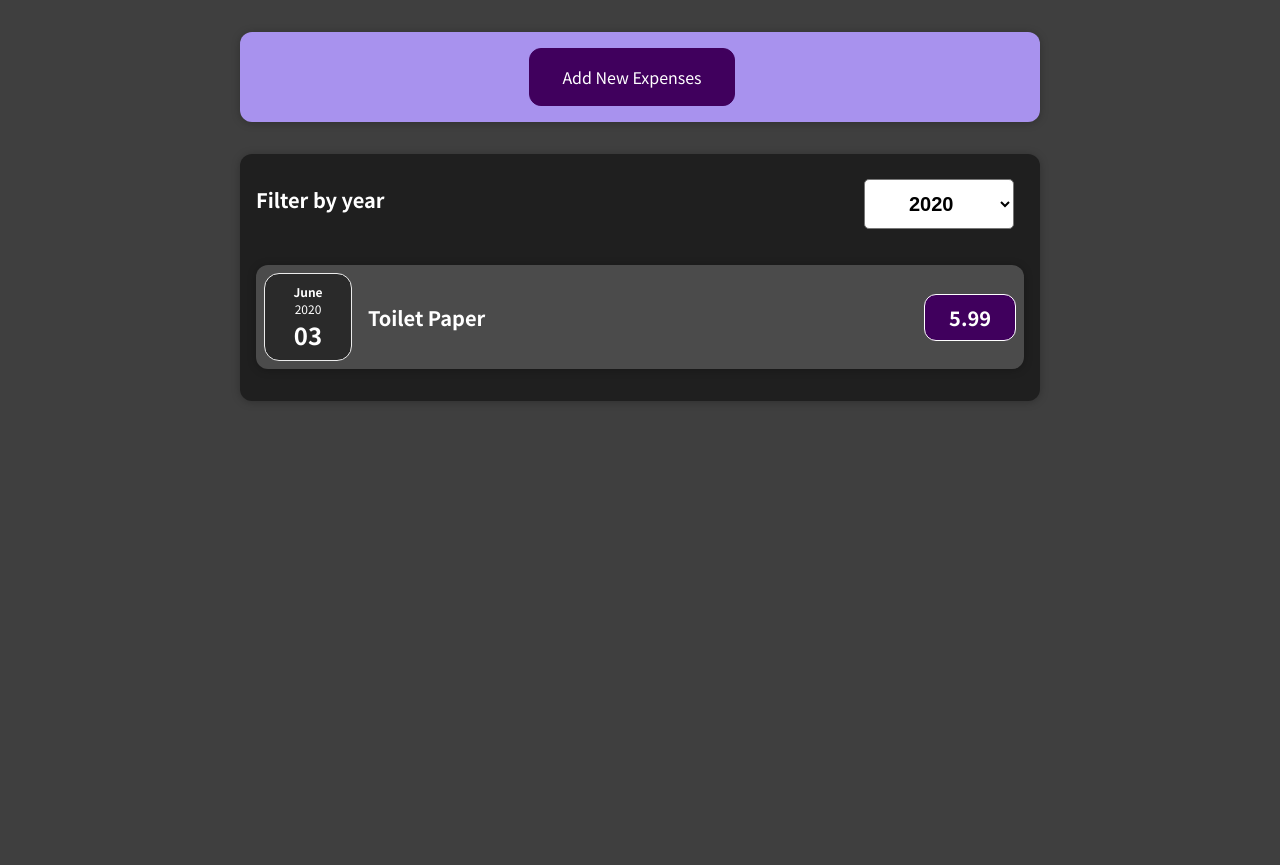
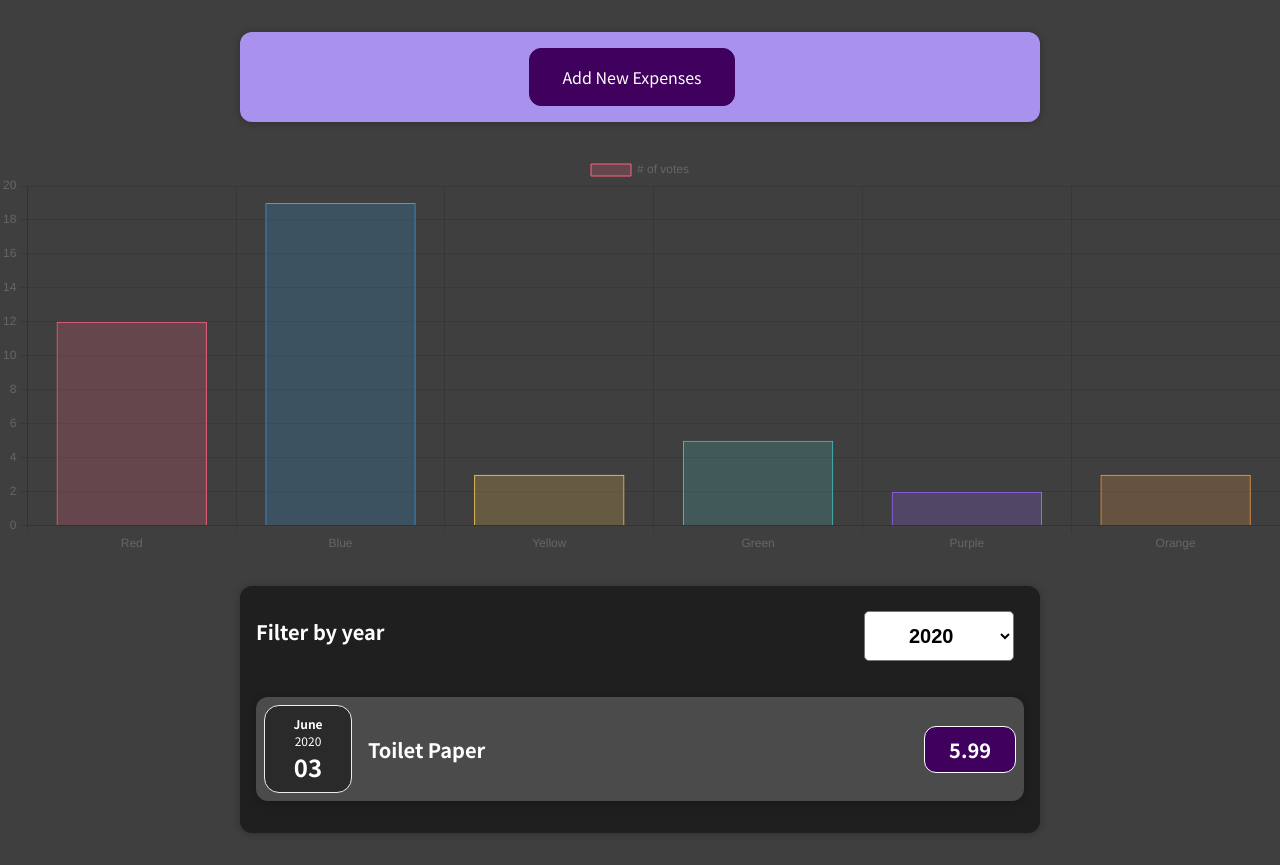
Before and after one commit to alexercolin/money-control, a React (Create React App) app: page / in a window 1280 px wide. Before the commit the page ends 832 px from the top, so only its background shows below. Built offline with nearby package versions, Linux system fonts and the light colour scheme.

Commit message:
feat: new expenseChart component

```diff
--- a/src/App.js
+++ b/src/App.js
@@ -2,6 +2,7 @@ import { useState } from "react";
 import "./App.css";
 import Expenses from "./components/Expenses/Expenses";
 import NewExpenses from "./components/NewExpenses/NewExpenses";
+import ExpenseChart from "./components/ExpensesChart/ExpenseChart";
 
 const DUMMY_EXPENSES = [
   { id: "e1", date: new Date(), title: "Car insurance", amount: 294.67 },
@@ -34,6 +35,7 @@ const App = () => {
       <div></div>
       <div className="App">
         <NewExpenses onAddExpenses={newExpensesInput} />
+        <ExpenseChart />
         <Expenses data={expenses} />
       </div>
     </>
--- /dev/null
+++ b/src/components/ExpensesChart/ExpenseChart.css
@@ -0,0 +1,2 @@
+.expense-chart {
+}
--- /dev/null
+++ b/src/components/ExpensesChart/ExpenseChart.js
@@ -0,0 +1,52 @@
+import React from "react";
+import { Bar } from "react-chartjs-2";
+import "./ExpenseChart.css";
+
+const ExpenseChart = () => {
+  return (
+    <div className="expense-chart">
+      <Bar
+        data={{
+          labels: ["Red", "Blue", "Yellow", "Green", "Purple", "Orange"],
+          datasets: [
+            {
+              label: "# of votes",
+              data: [12, 19, 3, 5, 2, 3],
+              backgroundColor: [
+                "rgba(255, 99, 132, 0.2)",
+                "rgba(54, 162, 235, 0.2)",
+                "rgba(255, 206, 86, 0.2)",
+                "rgba(75, 192, 192, 0.2)",
+                "rgba(153, 102, 255, 0.2)",
+                "rgba(255, 159, 64, 0.2)",
+              ],
+              borderColor: [
+                "rgba(255, 99, 132, 1)",
+                "rgba(54, 162, 235, 1)",
+                "rgba(255, 206, 86, 1)",
+                "rgba(75, 192, 192, 1)",
+                "rgba(153, 102, 255, 1)",
+                "rgba(255, 159, 64, 1)",
+              ],
+              borderWidth: 1,
+            },
+          ],
+        }}
+        height={400}
+        width={600}
+        options={{
+          maintainAspectRatio: false,
+          scales: {
+            y: [
+              {
+                beginAtZero: true,
+              },
+            ],
+          },
+        }}
+      />
+    </div>
+  );
+};
+
+export default ExpenseChart;
```
